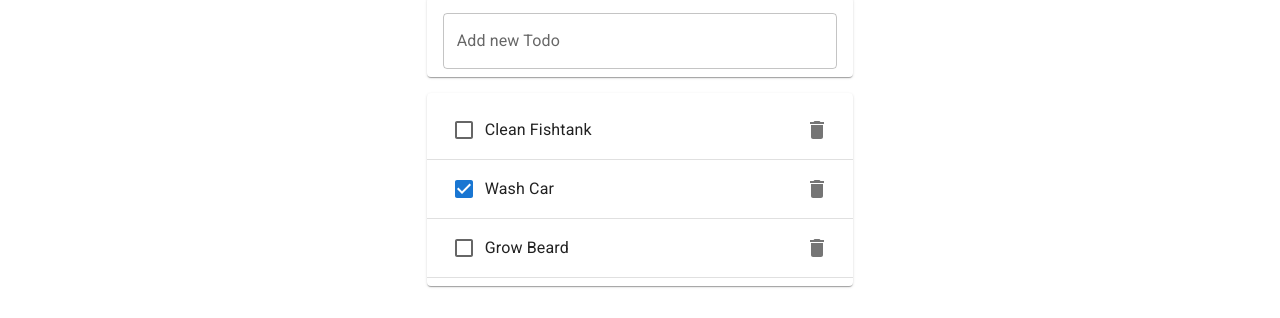
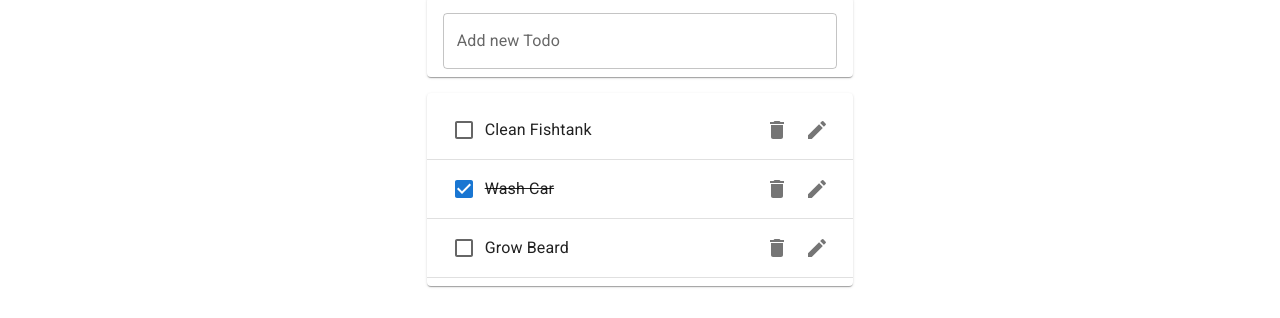
Before and after one commit to miller2590/functional-todo, a React (Create React App) app: page / in a window 1280 px wide. Shown: the part 99-417 px from the top of the page. Built offline with nearby package versions, Linux system fonts and the light colour scheme.

Commit message:
added functionallity to the checkbox and added uuid

```diff
--- a/package.json
+++ b/package.json
@@ -14,6 +14,7 @@
     "react-dom": "^17.0.2",
     "react-router-dom": "^6.1.0",
     "react-scripts": "4.0.3",
+    "uuid": "^8.3.2",
     "web-vitals": "^1.1.2"
   },
   "scripts": {
--- a/src/Components/Todo/Todo.js
+++ b/src/Components/Todo/Todo.js
@@ -3,16 +3,28 @@ import { Checkbox, ListItem } from "@mui/material";
 import { ListItemText } from "@mui/material";
 import { IconButton } from "@mui/material";
 import DeleteIcon from "@mui/icons-material/Delete";
+import EditIcon from "@mui/icons-material/Edit";
 import { ListItemSecondaryAction } from "@mui/material";
 
-function Todo({ task, completed }) {
+function Todo({ task, completed, removeTodo, id, toggleTodo }) {
   return (
     <ListItem>
-      <Checkbox tabIndex={-1} checked={completed} />
-      <ListItemText>{task}</ListItemText>
+      <Checkbox
+        tabIndex={-1}
+        checked={completed}
+        onClick={() => toggleTodo(id)}
+      />
+      <ListItemText
+        style={{ textDecoration: completed ? "line-through" : "none" }}
+      >
+        {task}
+      </ListItemText>
       <ListItemSecondaryAction>
-        <IconButton>
+        <IconButton aria-label="Delete" onClick={() => removeTodo(id)}>
           <DeleteIcon />
+        </IconButton>
+        <IconButton aria-label="Edit">
+          <EditIcon />
         </IconButton>
       </ListItemSecondaryAction>
     </ListItem>
--- a/src/Components/TodoApp/TodoApp.js
+++ b/src/Components/TodoApp/TodoApp.js
@@ -6,6 +6,7 @@ import { Paper } from "@mui/material";
 import { AppBar } from "@mui/material";
 import { Toolbar } from "@mui/material";
 import { Grid } from "@mui/material";
+import { v4 as uuidv4 } from "uuid";
 
 function TodoApp() {
   const initialTodos = [
@@ -15,7 +16,18 @@ function TodoApp() {
   ];
   const [todos, setTodos] = useState(initialTodos);
   const addTodo = (newTodoText) => {
-    setTodos([...todos, { id: 4, task: newTodoText, completed: false }]);
+    setTodos([...todos, { id: uuidv4(), task: newTodoText, completed: false }]);
+  };
+  const removeTodo = (todoId) => {
+    const updatedTodos = todos.filter((todo) => todo.id !== todoId);
+
+    setTodos(updatedTodos);
+  };
+  const toggleTodo = (todoId) => {
+    const updatedTodos = todos.map((todo) =>
+      todo.id === todoId ? { ...todo, completed: !todo.completed } : todo
+    );
+    setTodos(updatedTodos);
   };
   return (
     <Paper elevation={0}>
@@ -27,7 +39,11 @@ function TodoApp() {
       <Grid container justifyContent="center" style={{ marginTop: "1rem" }}>
         <Grid item xs={11} md={8} lg={4}>
           <TodoForm addTodo={addTodo} />
-          <TodoList todos={todos} />
+          <TodoList
+            todos={todos}
+            removeTodo={removeTodo}
+            toggleTodo={toggleTodo}
+          />
         </Grid>
       </Grid>
     </Paper>
--- a/src/Components/TodoList/TodoList.js
+++ b/src/Components/TodoList/TodoList.js
@@ -4,13 +4,20 @@ import { List } from "@mui/material";
 import { Divider } from "@mui/material";
 import Todo from "../Todo/Todo";
 
-function TodoList(props) {
+function TodoList({ todos, removeTodo, toggleTodo }) {
   return (
     <Paper>
       <List>
-        {props.todos.map((todo) => (
+        {todos.map((todo) => (
           <>
-            <Todo task={todo.task} key={todo.id} completed={todo.completed} />
+            <Todo
+              id={todo.id}
+              task={todo.task}
+              key={todo.id}
+              completed={todo.completed}
+              removeTodo={removeTodo}
+              toggleTodo={toggleTodo}
+            />
             <Divider />
           </>
         ))}
```
Also changed, not shown: 1 other file (tests, documents, lock files or other folders).
